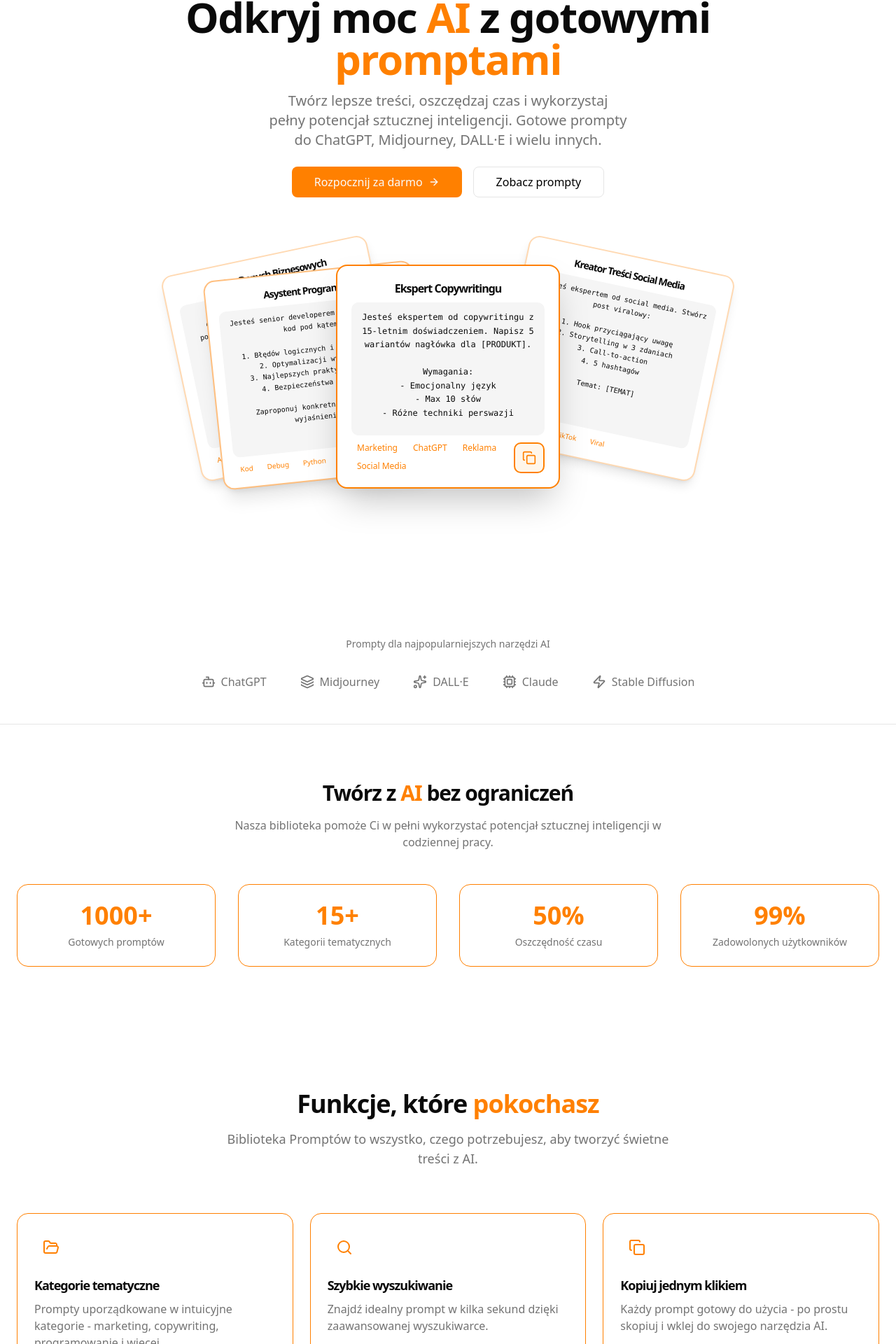
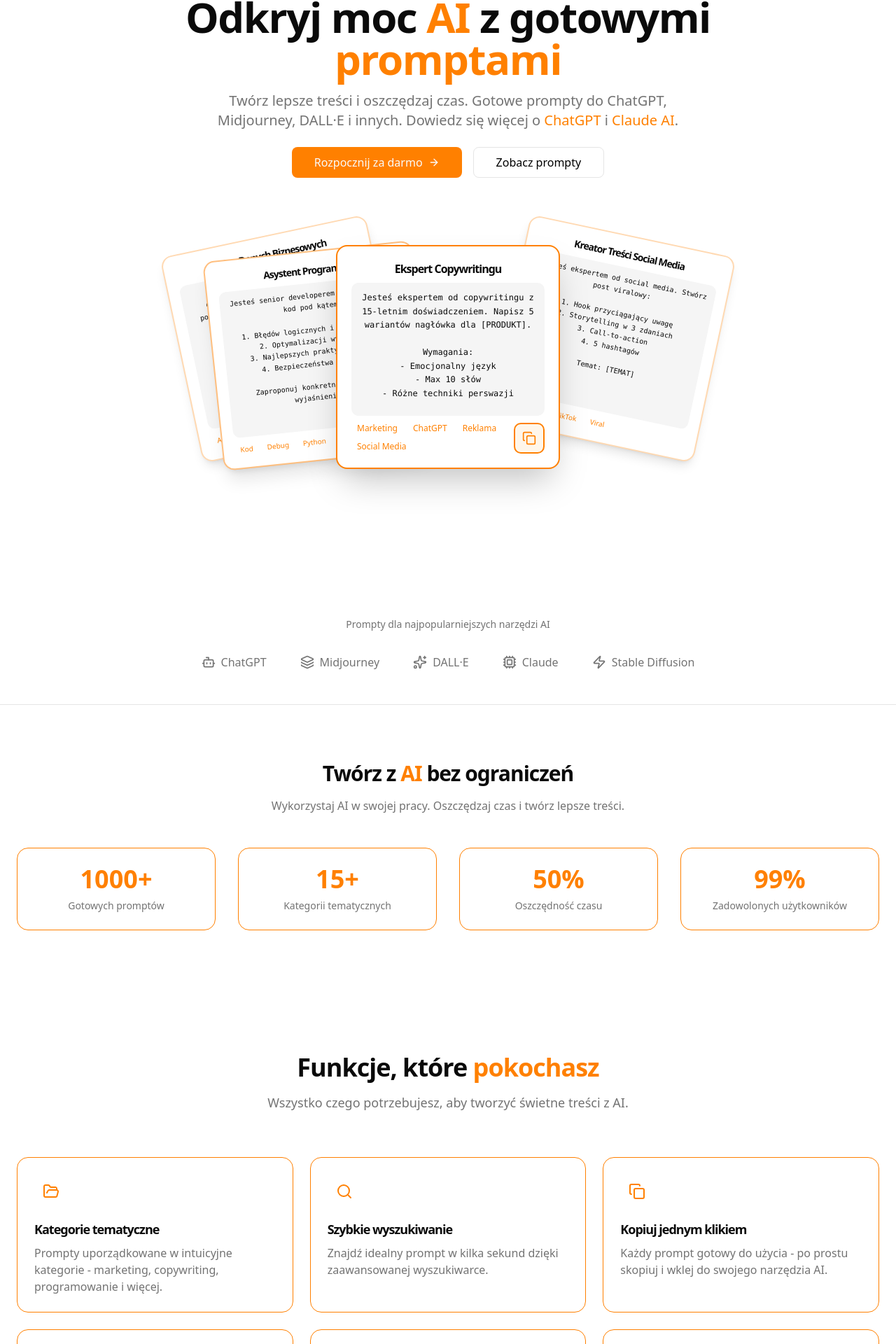
Before and after one commit to mainlycc/biblioteka_promptow, a Next.js app: page /main in a window 1280 px wide. Shown: the part 530-2450 px from the top of the page at 70% size. Built offline with nearby package versions, Linux system fonts and the light colour scheme; no server answers.

Commit message:
seo_poprawa

```diff
--- a/src/app/page.tsx
+++ b/src/app/page.tsx
@@ -7,10 +7,11 @@ import { BentoSection } from "@/components/landing/bento-section"
 import { TestimonialsSection } from "@/components/landing/testimonials-section"
 import { CTASection } from "@/components/landing/cta-section"
 import Footer from "@/components/footer-dashboard"
+import { WebsiteSchema, OrganizationSchema } from "@/components/json-ld-schema"
 import type { Metadata } from "next"
 
 export const metadata: Metadata = {
-  title: "Biblioteka Promptów - Najlepsze Prompty dla ChatGPT, Claude i Gemini",
+  title: "Biblioteka Promptów - Prompty AI, ChatGPT, Claude",
   description: "Darmowa biblioteka najlepszych promptów dla AI. Gotowe szablony promptów dla ChatGPT, Claude, Gemini. Zwiększ efektywność pracy z AI!",
   keywords: [
     "biblioteka promptów",
@@ -26,10 +27,18 @@ export const metadata: Metadata = {
     "ai prompts",
   ],
   openGraph: {
-    title: "Biblioteka Promptów - Najlepsze Prompty dla AI",
+    title: "Biblioteka Promptów - Prompty AI, ChatGPT, Claude",
     description: "Darmowa biblioteka najlepszych promptów dla ChatGPT, Claude i Gemini. Gotowe szablony zwiększające efektywność pracy z AI.",
     url: "https://bibliotekapromptow.pl",
     type: "website",
+    images: [
+      {
+        url: "https://bibliotekapromptow.pl/logo.png",
+        width: 1200,
+        height: 630,
+        alt: "Biblioteka Promptów - Logo",
+      },
+    ],
   },
   alternates: {
     canonical: "/",
@@ -38,6 +47,9 @@ export const metadata: Metadata = {
 
 export default function Home() {
   return (
+    <>
+      <WebsiteSchema />
+      <OrganizationSchema />
       <div className="min-h-screen bg-background">
         <Header />
         <main>
@@ -51,5 +63,6 @@ export default function Home() {
         </main>
         <Footer />
       </div>
+    </>
   )
 }
--- /dev/null
+++ b/src/app/robots.ts
@@ -0,0 +1,12 @@
+import { MetadataRoute } from 'next'
+
+export default function robots(): MetadataRoute.Robots {
+  return {
+    rules: {
+      userAgent: '*',
+      allow: '/',
+      disallow: ['/admin/', '/api/', '/_next/static/', '/dashboard/', '/login/'],
+    },
+    sitemap: 'https://bibliotekapromptow.pl/sitemap.xml',
+  }
+}
--- a/src/components/landing/features-section.tsx
+++ b/src/components/landing/features-section.tsx
@@ -42,7 +42,7 @@ export function FeaturesSection() {
             Funkcje, które <span className="text-primary">pokochasz</span>
           </h2>
           <p className="text-muted-foreground max-w-2xl mx-auto text-lg">
-            Biblioteka Promptów to wszystko, czego potrzebujesz, aby tworzyć świetne treści z AI.
+            Wszystko czego potrzebujesz, aby tworzyć świetne treści z AI.
           </p>
         </div>
 
--- a/src/components/landing/footer.tsx
+++ b/src/components/landing/footer.tsx
@@ -12,8 +12,8 @@ export function Footer() {
               <span className="text-lg font-bold text-foreground">Biblioteka Promptów</span>
             </Link>
             <p className="text-muted-foreground max-w-sm">
-              Twoje centrum gotowych promptów do AI. Twórz lepsze treści, oszczędzaj czas i wykorzystaj pełny potencjał
-              sztucznej inteligencji.
+              Centrum gotowych promptów do AI. Twórz lepsze treści i oszczędzaj czas.
+              Dowiedz się więcej o <a href="https://openai.com" target="_blank" rel="noopener noreferrer" className="text-primary hover:underline">OpenAI</a> i <a href="https://www.promptingguide.ai" target="_blank" rel="noopener noreferrer" className="text-primary hover:underline">prompt engineering</a>.
             </p>
           </div>
 
--- a/src/components/landing/hero-section.tsx
+++ b/src/components/landing/hero-section.tsx
@@ -80,8 +80,8 @@ Temat: [TEMAT]`,
           </h1>
 
           <p className="text-lg md:text-xl text-muted-foreground max-w-2xl mb-6 text-balance">
-            Twórz lepsze treści, oszczędzaj czas i wykorzystaj pełny potencjał sztucznej inteligencji. Gotowe prompty do
-            ChatGPT, Midjourney, DALL·E i wielu innych.
+            Twórz lepsze treści i oszczędzaj czas. Gotowe prompty do ChatGPT, Midjourney, DALL·E i innych.
+            Dowiedz się więcej o <a href="https://openai.com" target="_blank" rel="noopener noreferrer" className="text-primary hover:underline">ChatGPT</a> i <a href="https://anthropic.com" target="_blank" rel="noopener noreferrer" className="text-primary hover:underline">Claude AI</a>.
           </p>
 
           <div className="flex flex-col sm:flex-row gap-4 mb-12">
--- a/src/components/landing/stats-section.tsx
+++ b/src/components/landing/stats-section.tsx
@@ -14,7 +14,7 @@ export function StatsSection() {
             Twórz z <span className="text-primary">AI</span> bez ograniczeń
           </h2>
           <p className="text-muted-foreground max-w-2xl mx-auto">
-            Nasza biblioteka pomoże Ci w pełni wykorzystać potencjał sztucznej inteligencji w codziennej pracy.
+            Wykorzystaj AI w swojej pracy. Oszczędzaj czas i twórz lepsze treści.
           </p>
         </div>
 
```
Lines whose indentation alone changed are shown as unchanged.
